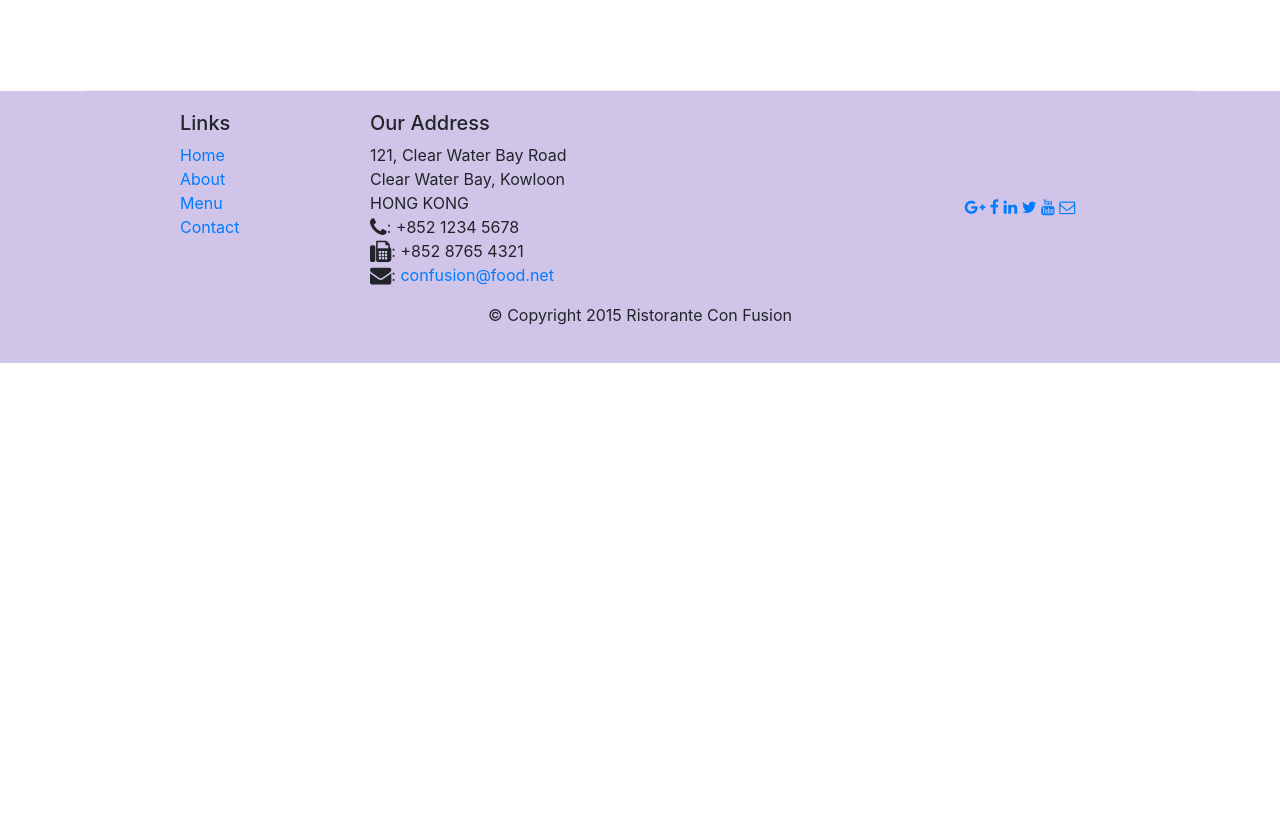
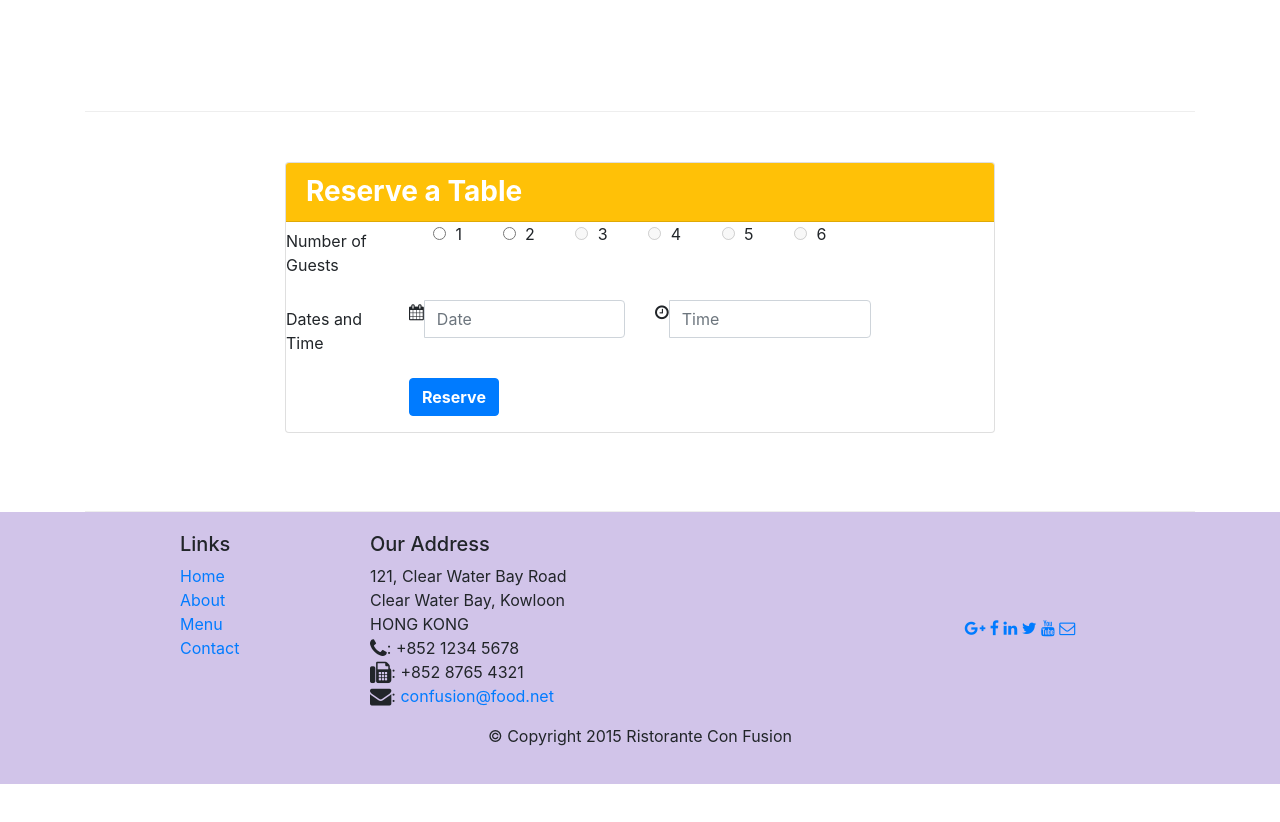
Before and after one commit to weisurya/conFusion, a website: page index.html in a window 1280 px wide. Shown: the part 1422-2244 px from the top of the page. Before the commit the page ends 1835 px from the top, so only its background shows below. Drawn offline with nearby package versions, Linux system fonts and the light colour scheme.

Commit message:
Assignment #2

```diff
--- a/index.html
+++ b/index.html
@@ -26,10 +26,10 @@
             </a>
             <div class="collapse navbar-collapse" id="Navbar">
                 <ul class="navbar-nav">
-                    <li class="nav-item active"><a class="nav-link" href="#"><span class="fa fa-home fa-lg"></span>Home</a></li>
-                    <li class="nav-item"><a class="nav-link" href="./aboutus.html"><span class="fa fa-info fa-lg"></span>About</a></li>
-                    <li class="nav-item"><a class="nav-link" href="#"><span class="fa fa-list fa-lg"></span>Menu</a></li>
-                    <li class="nav-item"><a class="nav-link" href="./contactus.html"><span class="fa fa-address-card fa-lg"></span>Contact</a></li>
+                    <li class="nav-item active"><a class="nav-link" href="#"><span class="fa fa-home fa-lg"></span> Home</a></li>
+                    <li class="nav-item"><a class="nav-link" href="./aboutus.html"><span class="fa fa-info fa-lg"></span> About</a></li>
+                    <li class="nav-item"><a class="nav-link" href="#"><span class="fa fa-list fa-lg"></span> Menu</a></li>
+                    <li class="nav-item"><a class="nav-link" href="./contactus.html"><span class="fa fa-address-card fa-lg"></span> Contact</a></li>
                 </ul>
             </div>
         </div>
@@ -37,12 +37,15 @@
     <header class="jumbotron">
         <div class="container">
             <div class="row row-header">
-                <div class="col-12 col-sm-8">
+                <div class="col-12 col-sm-6">
                     <h1>Ristorante con Fusion</h1>
                     <p>We take inspiration from the World's best cuisines, and create a unique fusion experience. Our lipsmacking creations will tickle your culinary senses!</p>
                 </div>
-                <div class="col col-sm align-self-center">
+                <div class="col col-sm-2 align-self-center">
                     <img src="img/logo.png" class="img-fluid">
+                </div>
+                <div class="col-12 col-sm-4 align-self-center">
+                    <a type="button" class="btn btn-sm btn-block btn-warning" href="#reserveTable"><strong>Reserve Table</strong></a>
                 </div>
             </div>
         </div>
@@ -76,8 +79,13 @@
                 <h3>This Month's Promotions</h3>
             </div>
             <div class="col-sm col-md">
-                <h2>Weekend Grand Buffet</h2>
-                <p class="hidden-xs-down">Featuring mouthwatering combinations with a choice of five different salads, six enticing appetizers, six main entrees and five choicest desserts. Free flowing bubbly and soft drinks. All for just $19.99 per person </p>
+                <div class="media">
+                    <div class="media-body">
+                        <h2 class="mt-0">Weekend Grand Buffet <span class="badge badge-danger">NEW</span> </h2>
+                        <p class="hidden-xs-down">Featuring mouthwatering combinations with a choice of five different salads, six enticing appetizers, six main entrees and five choicest desserts. Free flowing bubbly and soft drinks. All for just $19.99 per person </p>
+                    </div>
+                    <img class="d-flex ml-3 img-thumbnail align-self-center" src="img/buffet.png" alt="buffet">
+                </div>
             </div>
         </div>
 
@@ -95,9 +103,76 @@
                 <div class="media">
                     <img class="d-flex mr-3 img-thumbnail align-self-center" src="img/alberto.png" alt="Alberto Somayya">
                     <div class="media-body">
-                        <h2>Alberto Somayya</h2>
+                        <h2 class="mt-0">Alberto Somayya</h2>
                         <h4>Executive Chef</h4>
                         <p class="hidden-xs-down">Award winning three-star Michelin chef with wide International experience having worked closely with whos-who in the culinary world, he specializes in creating mouthwatering Indo-Italian fusion experiences. </p>
+                    </div>
+                </div>
+            </div>
+        </div>
+
+        <div class="row row-content justify-content-center" id="reserveTable">
+            <div class="col col-sm-8 col-xs-12">
+                <div class="card">
+                    <h3 class="card-header bg-warning text-white"><strong>Reserve a Table</strong></h3>
+                    <div class="card-block">
+                        <form>
+                            <div class="form-group row">
+                                <label for="guests" class="col-md-2 col-form-label">Number of Guests</label>
+                                <div class="col-md-10">
+                                    <div class="form-check form-check-inline ml-4">
+                                        <label class="form-check-label">
+                                            <input class="form-check-input" type="radio" name="numberOfGuests" id="guest1" value="1"> 1
+                                        </label>
+                                        </div>
+                                        <div class="form-check form-check-inline ml-4">
+                                        <label class="form-check-label">
+                                            <input class="form-check-input" type="radio" name="numberOfGuests" id="guest2" value="2"> 2
+                                        </label>
+                                        </div>
+                                        <div class="form-check form-check-inline ml-4">
+                                        <label class="form-check-label">
+                                            <input class="form-check-input" type="radio" name="numberOfGuests" id="guest3" value="3" disabled> 3
+                                        </label>
+                                        </div>
+                                        <div class="form-check form-check-inline ml-4">
+                                        <label class="form-check-label">
+                                            <input class="form-check-input" type="radio" name="numberOfGuests" id="guest4" value="4" disabled> 4
+                                        </label>
+                                        </div>
+                                        <div class="form-check form-check-inline ml-4">
+                                        <label class="form-check-label">
+                                            <input class="form-check-input" type="radio" name="numberOfGuests" id="guest5" value="5" disabled> 5
+                                        </label>
+                                        </div>
+                                        <div class="form-check form-check-inline ml-4">
+                                        <label class="form-check-label">
+                                            <input class="form-check-input" type="radio" name="numberOfGuests" id="guest6" value="6" disabled> 6
+                                        </label>
+                                        </div>
+                                </div>
+                            </div>
+                            <div class="form-group row">
+                                <label for="datesAndTime" class="col-md-2 col-form-label">Dates and Time</label>
+                                <div class="col-md-4">
+                                    <div class="input-group">
+                                        <span class="input-group-addon" id="date"><i class="fa fa-calendar" aria-hidden="true"></i></span>
+                                        <input type="text" class="form-control" placeholder="Date" aria-describedby="Date">
+                                        </div>
+                                </div>
+                                <div class="col-md-4">
+                                    <div class="input-group">
+                                        <span class="input-group-addon" id="time"><i class="fa fa-clock-o" aria-hidden="true"></i></span>
+                                        <input type="text" class="form-control" placeholder="Time" aria-describedby="Time">
+                                        </div>
+                                </div>
+                            </div>
+                            <div class="form-group row">
+                                <div class="offset-md-2 col-md-10">
+                                    <button type="submit" class="btn btn-primary"><strong>Reserve</strong></button>
+                                </div>
+                            </div>
+                        </form>
                     </div>
                 </div>
             </div>
```
